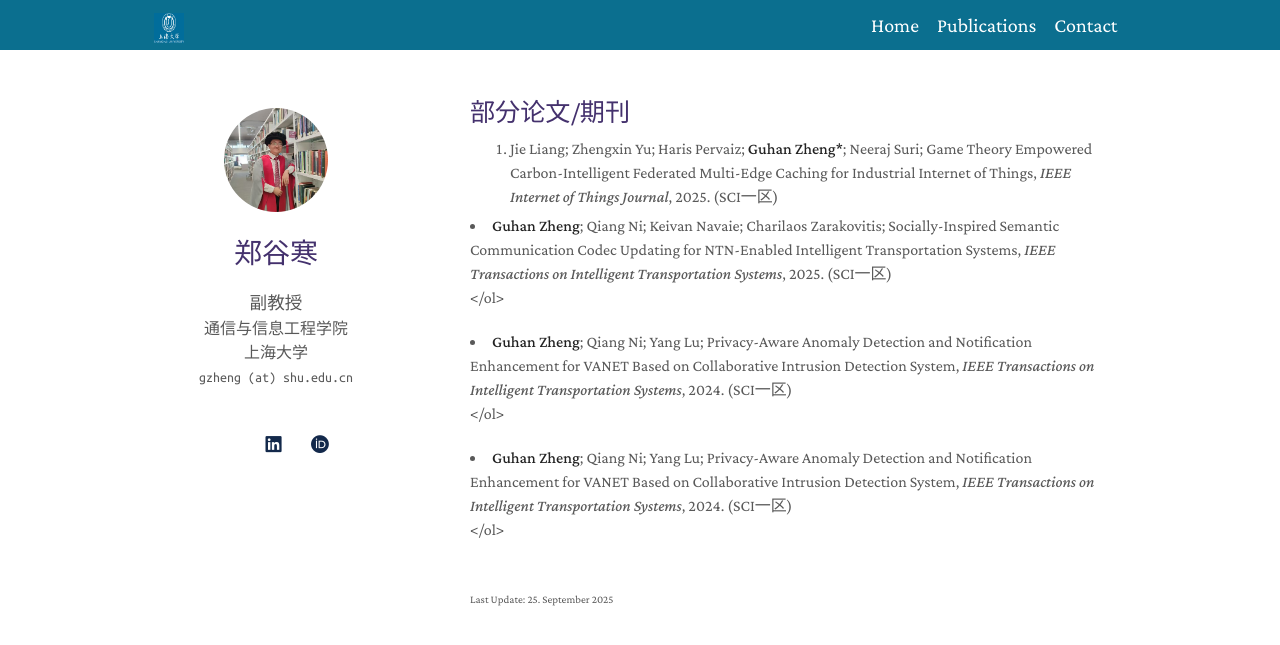
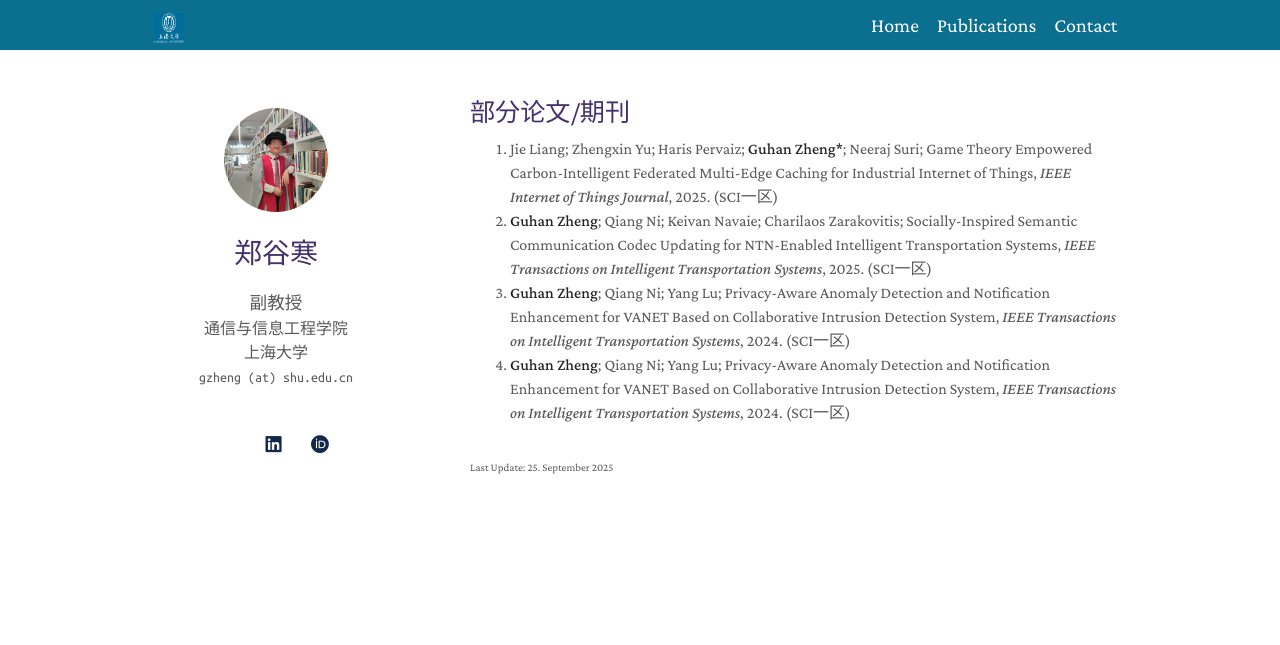
Before and after one commit to Guhan328/Guhan328.github.io, a Jekyll site: the page built from publications.md, in a window 1280 px wide. Shown: the top 645 px of the page. Built offline with Jekyll 4.4.1, drawn with Linux system fonts in a browser that asks for light colours; a style sheet for code colours, icons or effects is not loaded.

Commit message:
Update pubJournal.md

```diff
--- a/_includes/pubJournal.md
+++ b/_includes/pubJournal.md
@@ -5,10 +5,8 @@
 
 <ol style="margin:0 0 5px;">
   <li><a href="https://ieeexplore.ieee.org/abstract/document/11075850"><autocolor>Jie Liang; Zhengxin Yu; Haris Pervaiz; <strong>Guhan Zheng*</strong>; Neeraj Suri; Game Theory Empowered Carbon-Intelligent Federated Multi-Edge Caching for Industrial Internet of Things, <em>IEEE Internet of Things Journal</em>, 2025. (SCI一区)</autocolor></a></li>
+  <li><a href="https://ieeexplore.ieee.org/abstract/document/10919123"><autocolor><strong>Guhan Zheng</strong>; Qiang Ni; Keivan Navaie; Charilaos Zarakovitis; Socially-Inspired Semantic Communication Codec Updating for NTN-Enabled Intelligent Transportation Systems, <em>IEEE Transactions on Intelligent Transportation Systems</em>, 2025. (SCI一区)</autocolor></a></li>
+  <li><a href="https://ieeexplore.ieee.org/document/10734671"><autocolor><strong>Guhan Zheng</strong>; Qiang Ni; Yang Lu; Privacy-Aware Anomaly Detection and Notification Enhancement for VANET Based on Collaborative Intrusion Detection System, <em>IEEE Transactions on Intelligent Transportation Systems</em>, 2024. (SCI一区)</autocolor></a></li>
+  <li><a href="https://ieeexplore.ieee.org/abstract/document/11075850"><autocolor><strong>Guhan Zheng</strong>; Qiang Ni; Yang Lu; Privacy-Aware Anomaly Detection and Notification Enhancement for VANET Based on Collaborative Intrusion Detection System, <em>IEEE Transactions on Intelligent Transportation Systems</em>, 2024. (SCI一区)</autocolor></a></li>
+
 </ol>
-  <li><a href="https://ieeexplore.ieee.org/abstract/document/10919123"><autocolor><strong>Guhan Zheng</strong>; Qiang Ni; Keivan Navaie; Charilaos Zarakovitis; Socially-Inspired Semantic Communication Codec Updating for NTN-Enabled Intelligent Transportation Systems, <em>IEEE Transactions on Intelligent Transportation Systems</em>, 2025. (SCI一区)</autocolor></a></li>
-</ol>
-  <li><a href="https://ieeexplore.ieee.org/document/10734671"><autocolor><strong>Guhan Zheng</strong>; Qiang Ni; Yang Lu; Privacy-Aware Anomaly Detection and Notification Enhancement for VANET Based on Collaborative Intrusion Detection System, <em>IEEE Transactions on Intelligent Transportation Systems</em>, 2024. (SCI一区)</autocolor></a></li>
-</ol>
-  <li><a href="https://ieeexplore.ieee.org/abstract/document/11075850"><autocolor><strong>Guhan Zheng</strong>; Qiang Ni; Yang Lu; Privacy-Aware Anomaly Detection and Notification Enhancement for VANET Based on Collaborative Intrusion Detection System, <em>IEEE Transactions on Intelligent Transportation Systems</em>, 2024. (SCI一区)</autocolor></a></li>
-</ol>
```
